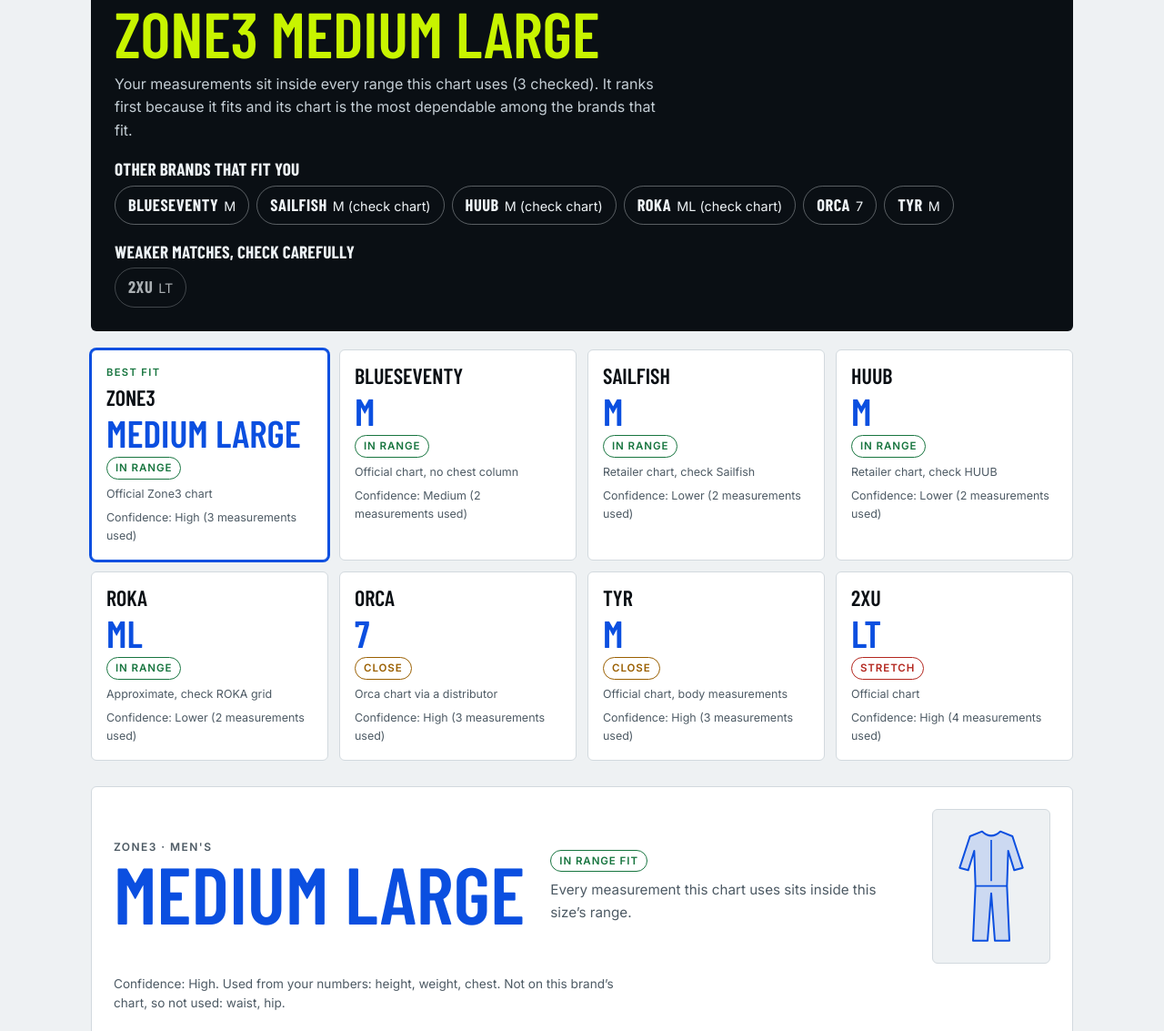
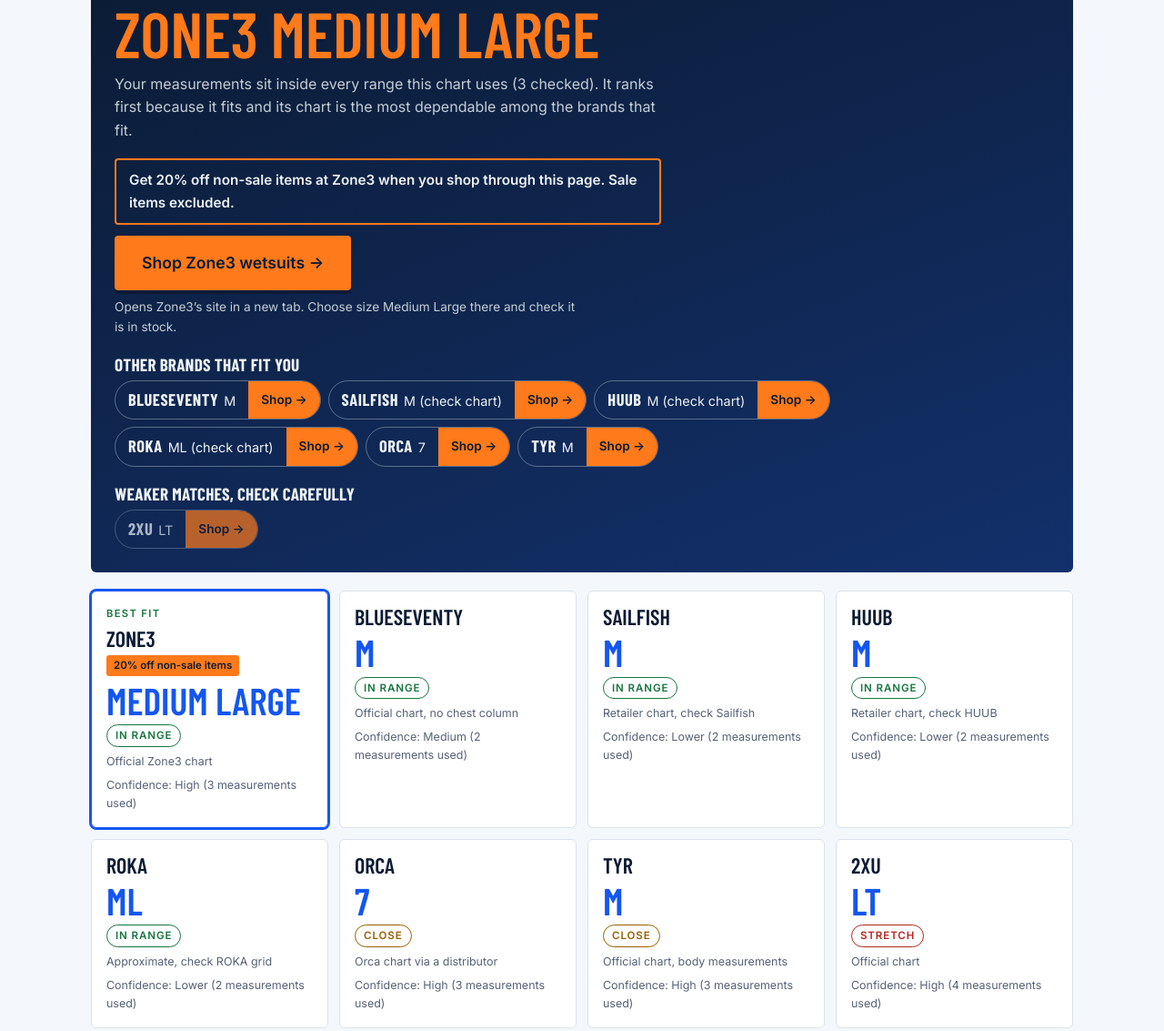
Before and after one commit to romgalfr/wetsuitiq, a plain HTML site: page index.html in a window 1280 px wide. Shown: the part 1005-2138 px from the top of the page at 91% size. Drawn offline with nearby package versions, Linux system fonts and the light colour scheme.

Commit message:
Add files via upload

```diff
--- a/index.html
+++ b/index.html
@@ -15,19 +15,20 @@ img{max-width:100%}
 <style>
 /* Layout: disclosure bar, hero copy beside the measurement form, eight brand fit cards, detail panel for the selected brand, tips, FAQ. Cold-water palette, buoy-orange accent. */
 :root{
-  --bg:#eef1f3; --surface:#ffffff; --fg:#0a0f14; --muted:#4d5a64; --line:#d2d9de;
-  --deep:#0a0f14; --accent:#c8f400; --on-accent:#0a0f14; --accent-ink:#0b4fe0; --pin:#0a0f14; --water:#0b4fe0;
-  --good:#17753f; --warn:#9a5f00; --bad:#b3261e; --track:#dfe5e9;
+  --bg:#f4f7fb; --surface:#ffffff; --fg:#0b1b33; --muted:#566176; --line:#dbe3ee;
+  --deep:#0b1b33; --grad:linear-gradient(160deg,#0b1b33 0%,#12306b 100%);
+  --accent:#ff7a1a; --on-accent:#0b1b33; --accent-ink:#1456f0; --pin:#ff7a1a; --water:#1456f0;
+  --good:#17753f; --warn:#9a5f00; --bad:#b3261e; --track:#e3eaf4;
   --display:'Barlow Condensed','Arial Narrow',Impact,sans-serif; --body:Inter,system-ui,-apple-system,'Segoe UI',sans-serif;
 }
 @media (prefers-color-scheme: dark){:root:not([data-theme="light"]){
-  --bg:#070a0d; --surface:#10161c; --fg:#eef3f6; --muted:#97a4ad; --line:#222d36;
-  --deep:#000000; --accent:#d4ff1a; --on-accent:#0a0f14; --accent-ink:#d4ff1a; --pin:#d4ff1a; --water:#4d94ff;
-  --good:#5fd197; --warn:#f0b34a; --bad:#ff8a80; --track:#1e2a33; color-scheme:dark}}
+  --bg:#07111f; --surface:#0e1c30; --fg:#eaf0fa; --muted:#9aa9c0; --line:#1f3350;
+  --deep:#050d1a; --accent:#ff8a3d; --on-accent:#0b1b33; --accent-ink:#ff8a3d; --pin:#ff8a3d; --water:#6aa8ff;
+  --good:#5fd197; --warn:#f0b34a; --bad:#ff8a80; --track:#1b2c47; color-scheme:dark}}
 :root[data-theme="dark"]{
-  --bg:#070a0d; --surface:#10161c; --fg:#eef3f6; --muted:#97a4ad; --line:#222d36;
-  --deep:#000000; --accent:#d4ff1a; --on-accent:#0a0f14; --accent-ink:#d4ff1a; --pin:#d4ff1a; --water:#4d94ff;
-  --good:#5fd197; --warn:#f0b34a; --bad:#ff8a80; --track:#1e2a33; color-scheme:dark}
+  --bg:#07111f; --surface:#0e1c30; --fg:#eaf0fa; --muted:#9aa9c0; --line:#1f3350;
+  --deep:#050d1a; --accent:#ff8a3d; --on-accent:#0b1b33; --accent-ink:#ff8a3d; --pin:#ff8a3d; --water:#6aa8ff;
+  --good:#5fd197; --warn:#f0b34a; --bad:#ff8a80; --track:#1b2c47; color-scheme:dark}
 *{box-sizing:border-box}
 body{background:var(--bg);color:var(--fg);font-family:var(--body);font-size:16px;line-height:1.6;
   padding-left:max(16px,env(safe-area-inset-left,0px));padding-right:max(16px,env(safe-area-inset-right,0px));padding-block:0}
@@ -45,7 +46,7 @@ a{color:var(--water)}
 .hero-copy p{font-size:1.1rem;color:var(--muted)}
 .brands-list{display:flex;flex-wrap:wrap;gap:8px;margin:20px 0 0;padding:0;list-style:none}
 .brands-list li{font-family:var(--display);text-transform:uppercase;font-size:1.15rem;letter-spacing:.04em;border:1px solid var(--line);border-radius:4px;padding:3px 10px;background:var(--surface)}
-.finder{background:var(--deep);color:#eaf3f6;border-radius:6px;padding:26px;min-width:0}
+.finder{background:var(--grad);color:#eaf3f6;border-radius:6px;padding:26px;min-width:0}
 .finder h2{font-size:2rem}
 fieldset{border:0;padding:0;margin:0 0 16px;min-width:0}
 legend{font-size:.78rem;font-weight:600;letter-spacing:.12em;text-transform:uppercase;opacity:.75;margin-bottom:8px;padding:0}
@@ -103,7 +104,7 @@ section{padding-block:48px;border-top:1px solid var(--line)}
 details.faq{border-bottom:1px solid var(--line);padding:14px 0}
 details.faq summary{cursor:pointer;font-weight:600}
 details.faq p{margin:10px 0 0;color:var(--muted)}
-.best{background:var(--deep);color:#eef3f6;border-radius:6px;padding:26px;margin-top:20px}
+.best{background:var(--grad);color:#eef3f6;border-radius:6px;padding:26px;margin-top:20px}
 .best .eyebrow{color:var(--accent);margin-bottom:.5rem}
 .best-title{font-family:var(--display);text-transform:uppercase;font-size:clamp(2.6rem,8vw,4.4rem);line-height:.95;color:var(--accent)}
 .best p{margin:10px 0 0;color:#c4ced5;max-width:60ch}
@@ -113,7 +114,17 @@ details.faq p{margin:10px 0 0;color:var(--muted)}
 .chip:hover{border-color:var(--accent)}
 .chip:focus-visible{outline:3px solid var(--accent);outline-offset:2px}
 .chip b{font-family:var(--display);font-size:1.15rem;text-transform:uppercase;letter-spacing:.03em;margin-right:6px}
-.chip.dim{opacity:.7}
+.chipw{display:inline-flex;align-items:stretch;border:1px solid rgba(238,243,246,.35);border-radius:99px;overflow:hidden}
+.chipw.dim{opacity:.7}
+.chipw .chip{border:0;border-radius:0}
+.chipw .shop{display:flex;align-items:center;padding:6px 14px;background:var(--accent);color:var(--on-accent);font-weight:600;font-size:.85rem;text-decoration:none}
+.chipw .shop:hover{filter:brightness(1.08)}
+.deal-big{border:2px solid var(--accent);border-radius:4px;padding:10px 14px;margin-top:18px;font-weight:600;font-size:.95rem;max-width:60ch}
+.deal-big+.btn{margin-top:12px!important}
+.dealtag{align-self:flex-start;font-size:.72rem;font-weight:700;background:var(--accent);color:var(--on-accent);padding:2px 8px;border-radius:3px}
+.dealnote{font-size:.95rem;margin-top:14px}
+.btn-lg{font-size:1.1rem;padding:16px 30px;box-shadow:0 4px 0 rgba(0,0,0,.25)}
+.best p.small{font-size:.85rem;margin-top:8px}
 .bc .tagtop{font-size:.7rem;font-weight:600;letter-spacing:.12em;text-transform:uppercase;color:var(--good)}
 table{border-collapse:collapse;width:100%;min-width:560px;font-size:.9rem}
 th,td{text-align:left;padding:8px 10px;border-bottom:1px solid var(--line)}
@@ -137,6 +148,7 @@ footer{font-size:.8rem;color:var(--muted);padding-block:0 40px}
       <h1>Which brand and size fits your body?</h1>
       <p>Every wetsuit brand sizes differently. Your Medium at one brand is a Small Tall at another. Enter your measurements once and see your size, and how well it fits, across eight triathlon wetsuit brands.</p>
       <ul class="brands-list" aria-label="Brands covered"><li>Zone3</li><li>Orca</li><li>Sailfish</li><li>Blueseventy</li><li>HUUB</li><li>ROKA</li><li>2XU</li><li>TYR</li></ul>
+      <p class="dealnote"><b>Zone3 offer:</b> 20% off non-sale items when you shop through this page.</p>
     </div>
 
     <form class="finder" id="finder" aria-labelledby="ft" novalidate>
@@ -243,7 +255,7 @@ footer{font-size:.8rem;color:var(--muted);padding-block:0 40px}
 /* Replace each URL with your own affiliate link for that brand. */
 function inch(rows){return rows.map(function(r){var o=[r[0],null,null,null,null];for(var i=1;i<r.length;i++)o.push(Math.round(r[i]*25.4)/10);return o})}
 var BRANDS = {
-  zone3:{name:'Zone3',link:'https://zone3.avln.me/c/NckluOBEQnvA',conf:'Official Zone3 chart',weak:false,
+  zone3:{name:'Zone3',link:'https://zone3.avln.me/c/NckluOBEQnvA',deal:'20% off non-sale items',dealShort:'20% off',conf:'Official Zone3 chart',weak:false,
     src:"Zone3's size chart for the Agile, Advance, Aspire, Vanquish-X and Vision (women's) and its men's wetsuit chart.",
     suits:{entry:'Agile',mid:'Vision',top:'Aspire or Vanquish-X'},cold:'Advance Thermal or Thermal Aspire',
     m:[['Small',163,173,55,65,79,91],['Small Medium',170,178,62,70,89,97],['Small Tall',175,191,64,72,89,97],['Medium',173,183,68,74,97,102],['Medium Tall',175,191,68,78,97,102],['Medium Large',173,188,75,82,102,107],['Large',178,191,82,92,107,112],['X Large',183,196,92,100,112,122],['XX Large',183,196,97,115,117,127]],
@@ -359,14 +371,17 @@ function render(){
   bb.appendChild(el('div','eyebrow','Your best fit'));
   bb.appendChild(el('div','best-title',tb.name+' '+res[top][0].r[0]));
   bb.appendChild(el('p','',tierOf(top)===0?'Your measurements sit inside every range this chart uses ('+nOf(top)+' checked). It ranks first because it fits and its chart is the most dependable among the brands that fit.':'This is the closest match, but a measurement falls slightly outside the range. Compare the next size before you order.'));
-  var chip=function(k,dim){var c=el('button','chip'+(dim?' dim':''));c.type='button';c.appendChild(el('b','',BRANDS[k].name));c.appendChild(document.createTextNode(res[k][0].r[0]+(BRANDS[k].weak?' (check chart)':'')));c.addEventListener('click',function(){sel=k;picked=true;render();$('detail').scrollIntoView({behavior:'smooth',block:'nearest'})});return c};
+  if(tb.deal){var dl=el('div','deal-big','Get '+tb.deal+' at '+tb.name+' when you shop through this page. Sale items excluded.');bb.appendChild(dl)}
+  var cta=el('a','btn btn-lg','Shop '+tb.name+' wetsuits \u2192');cta.href=tb.link;cta.target='_blank';cta.rel='sponsored noopener';cta.style.marginTop='18px';bb.appendChild(cta);
+  bb.appendChild(el('p','small','Opens '+tb.name+'\u2019s site in a new tab. Choose size '+res[top][0].r[0]+' there and check it is in stock.'));
+  var chip=function(k,dim){var w=el('span','chipw'+(dim?' dim':''));var c=el('button','chip');c.type='button';c.appendChild(el('b','',BRANDS[k].name));c.appendChild(document.createTextNode(res[k][0].r[0]+(BRANDS[k].weak?' (check chart)':'')));c.addEventListener('click',function(){sel=k;picked=true;render();$('detail').scrollIntoView({behavior:'smooth',block:'nearest'})});var a=el('a','shop',(BRANDS[k].dealShort?'Shop, '+BRANDS[k].dealShort+' ':'Shop ')+'\u2192');a.href=BRANDS[k].link;a.target='_blank';a.rel='sponsored noopener';a.setAttribute('aria-label','Shop '+BRANDS[k].name+' wetsuits');w.appendChild(c);w.appendChild(a);return w};
   var okOthers=sorted.slice(1).filter(function(k){return tierOf(k)<=1}),weakOthers=sorted.slice(1).filter(function(k){return tierOf(k)===2});
   if(okOthers.length){bb.appendChild(el('h3','','Other brands that fit you'));var cw=el('div','chips');okOthers.forEach(function(k){cw.appendChild(chip(k,false))});bb.appendChild(cw)}
   if(weakOthers.length){bb.appendChild(el('h3','','Weaker matches, check carefully'));var cw2=el('div','chips');weakOthers.forEach(function(k){cw2.appendChild(chip(k,true))});bb.appendChild(cw2)}
   sorted.forEach(function(k){
     var b=BRANDS[k],best=res[k][0],g=grade(best.score),n=used(use[k]).length;
     var btn=el('button','bc');btn.type='button';btn.setAttribute('aria-pressed',k===sel?'true':'false');
-    if(k===sorted[0])btn.appendChild(el('div','tagtop','Best fit'));btn.appendChild(el('div','bn',b.name));btn.appendChild(el('div','bs',best.r[0]));
+    if(k===sorted[0])btn.appendChild(el('div','tagtop','Best fit'));btn.appendChild(el('div','bn',b.name));if(b.dealShort)btn.appendChild(el('div','dealtag',b.dealShort+' non-sale items'));btn.appendChild(el('div','bs',best.r[0]));
     btn.appendChild(el('span','badge '+g[1],g[0]));
     btn.appendChild(el('div','bc-conf',b.conf));
     btn.appendChild(el('div','bc-conf','Confidence: '+confidence(b,n)+' ('+n+' measurements used)'));
@@ -418,7 +433,8 @@ function render(){
   if(t==='cold'&&b.cold)sb.appendChild(el('p','','For water under 14 °C, look at the '+b.cold+'.'));
   else if(t==='cold')sb.appendChild(el('p','','For water under 14 °C, look for a thermal or lined model from '+b.name+'.'));
   else if(t==='warm')sb.appendChild(el('p','','In warm water, check your race allows a wetsuit.'));
-  var a=el('a','btn','Shop '+b.name+' wetsuits');a.href=b.link;a.target='_blank';a.rel='sponsored noopener';sb.appendChild(a);
+  if(b.deal){var dd=el('div','deal-big','Get '+b.deal+' at '+b.name+' when you shop through this page. Sale items excluded.');sb.appendChild(dd)}
+  var a=el('a','btn btn-lg','Shop '+b.name+' wetsuits \u2192');a.href=b.link;a.target='_blank';a.rel='sponsored noopener';sb.appendChild(a);sb.appendChild(el('p','why','Opens '+b.name+'\u2019s site in a new tab. Choose size '+best.r[0]+' and check it is in stock.')).style.marginTop='10px';
   detail.appendChild(sb);
 }
 function coverage(){
```
